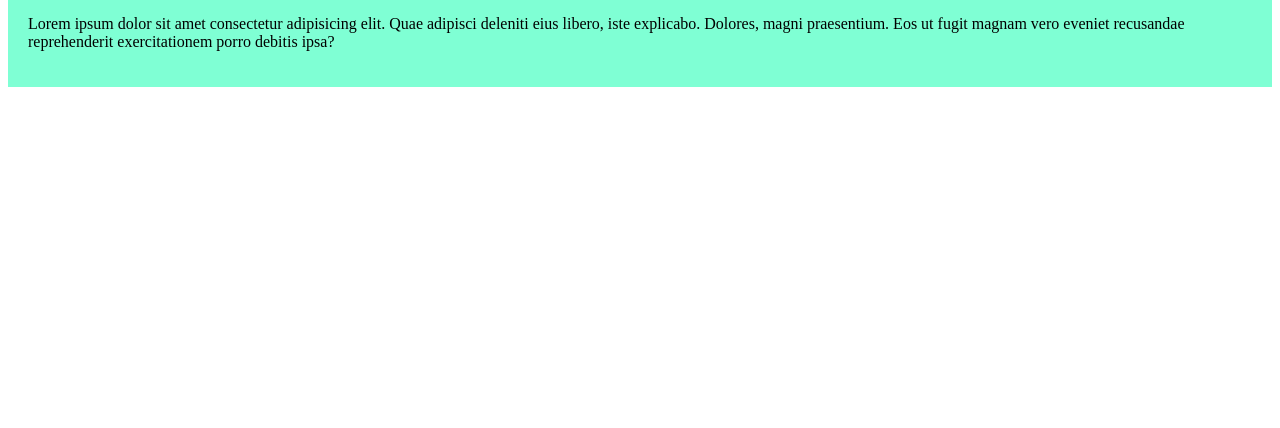
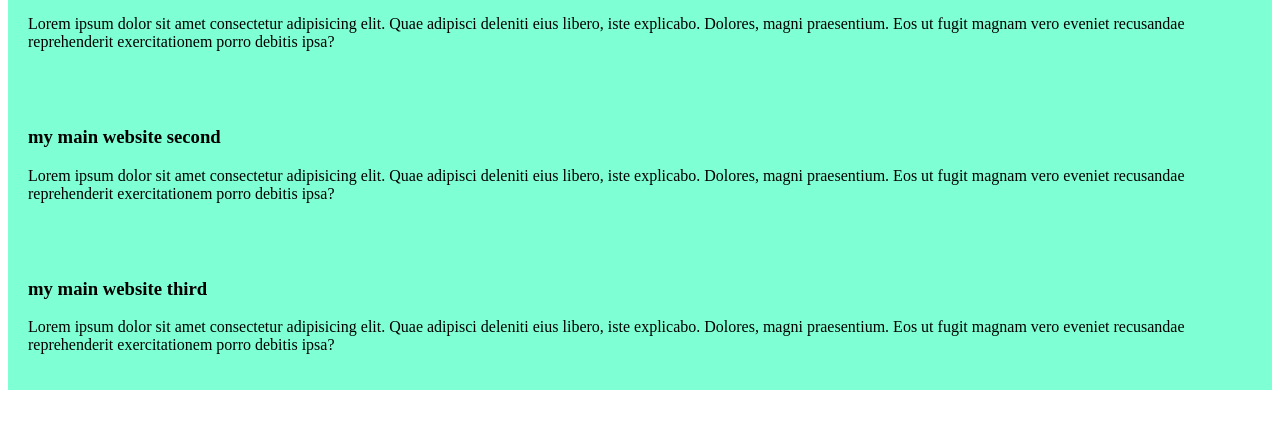
Before and after one commit to labib1925/my-main-website, a plain HTML site: page index.html in a window 1280 px wide. Shown: the part 72-500 px from the top of the page. Drawn offline with Linux system fonts and the light colour scheme.

Commit message:
added the second and third blog

```diff
--- a/index.html
+++ b/index.html
@@ -13,5 +13,17 @@
             Lorem ipsum dolor sit amet consectetur adipisicing elit. Quae adipisci deleniti eius libero, iste explicabo. Dolores, magni praesentium. Eos ut fugit magnam vero eveniet recusandae reprehenderit exercitationem porro debitis ipsa?
         </p>
     </div>
+    <div>
+        <h3>my main website second</h3>
+        <p>
+            Lorem ipsum dolor sit amet consectetur adipisicing elit. Quae adipisci deleniti eius libero, iste explicabo. Dolores, magni praesentium. Eos ut fugit magnam vero eveniet recusandae reprehenderit exercitationem porro debitis ipsa?
+        </p>
+    </div>
+    <div>
+        <h3>my main website third</h3>
+        <p>
+            Lorem ipsum dolor sit amet consectetur adipisicing elit. Quae adipisci deleniti eius libero, iste explicabo. Dolores, magni praesentium. Eos ut fugit magnam vero eveniet recusandae reprehenderit exercitationem porro debitis ipsa?
+        </p>
+    </div>
 </body>
 </html>
```
